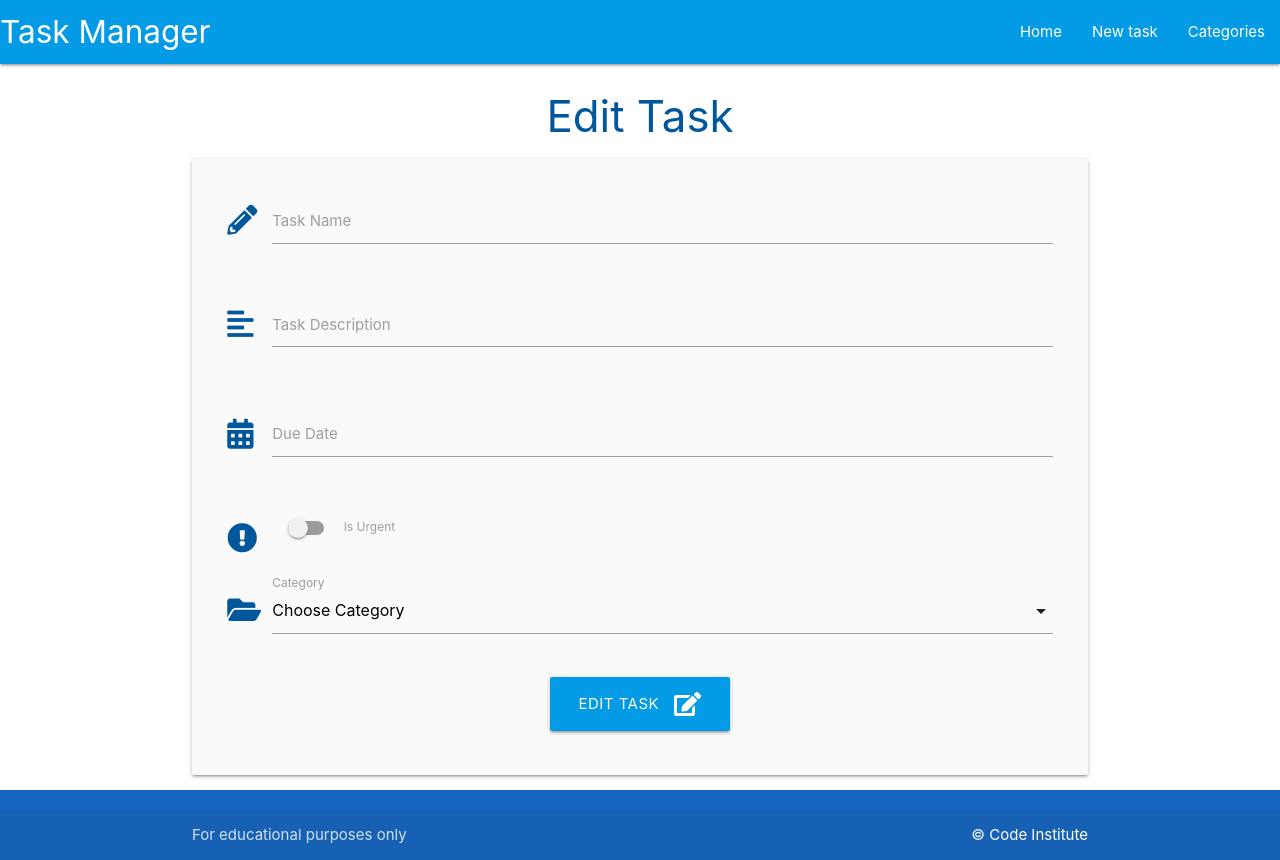
After one commit to joannawojtasz/database-walkthrough, a Flask app: template taskmanager/templates/edit_task.html in a window 1280 px wide. The commit adds this page. Run offline with Flask 2, Linux system fonts and the light colour scheme; the template is opened without the code that fills it, so the values that code supplies are empty.

Commit message:
add edit tasks

```diff
--- a/run.py
+++ b/run.py
@@ -1,9 +1,10 @@
 import os
 from taskmanager import app
+
 
 if __name__ == "__main__":
     app.run(
         host=os.environ.get("IP"),
-        port=os.environ.get("PORT"),
+        port=int(os.environ.get("PORT")),
         debug=os.environ.get("DEBUG")
     )
--- a/taskmanager/__init__.py
+++ b/taskmanager/__init__.py
@@ -2,7 +2,8 @@ import os
 from flask import Flask
 from flask_sqlalchemy import SQLAlchemy
 if os.path.exists("env.py"):
-    import env # noqa
+    import env  # noqa
+
 
 app = Flask(__name__)
 app.config["SECRET_KEY"] = os.environ.get("SECRET_KEY")
@@ -10,4 +11,4 @@ app.config["SQLALCHEMY_DATABASE_URI"] = os.environ.get("DB_URL")
 
 db = SQLAlchemy(app)
 
-from taskmanager import routes # noqas
+from taskmanager import routes  # noqa
--- a/taskmanager/static/js/script.js
+++ b/taskmanager/static/js/script.js
@@ -4,18 +4,17 @@ document.addEventListener("DOMContentLoaded", function() {
     M.Sidenav.init(sidenav);
 
     // datepicker initialization
-    let datepicker = document.querySelectorAll('.datepicker');
+    let datepicker = document.querySelectorAll(".datepicker");
     M.Datepicker.init(datepicker, {
         format: "dd mmmm, yyyy",
         i18n: {done: "Select"}
     });
 
     // select initialization
-    let selects = document.querySelectorAll('select');
+    let selects = document.querySelectorAll("select");
     M.FormSelect.init(selects);
 
-    // collapsibles initialization
-    let collapsibles = document.querySelectorAll('.collapsible');
+    // collapsible initializataion
+    let collapsibles = document.querySelectorAll(".collapsible");
     M.Collapsible.init(collapsibles);
-
 });
--- /dev/null
+++ b/taskmanager/templates/edit_task.html
@@ -0,0 +1,82 @@
+{% extends "base.html" %}
+{% block content %}
+
+<h3 class="light-blue-text text-darken-4 center-align">Edit Task</h3>
+
+<div class="row card-panel grey lighten-5">
+    <form class="col s12" method="POST" action="{{ url_for('edit_task', task_id=task.id) }}">
+        <!-- task name -->
+        <div class="row">
+            <div class="input-field col s12">
+                <i class="fas fa-pencil-alt prefix light-blue-text text-darken-4"></i>
+                <input id="task_name" name="task_name" value="{{ task.task_name }}" minlength="5" maxlength="50"
+                    type="text" class="validate" required>
+                <label for="task_name">Task Name</label>
+            </div>
+        </div>
+        <!-- task description -->
+        <div class="row">
+            <div class="input-field col s12">
+                <i class="fas fa-align-left prefix light-blue-text text-darken-4"></i>
+                <textarea id="task_description" name="task_description" minlength="5" maxlength="200" type="text"
+                    class="materialize-textarea validate" required>
+                    {{- task.task_description -}}
+                </textarea>
+                <label for="task_description">Task Description</label>
+            </div>
+        </div>
+        <!-- due date -->
+        <div class="row">
+            <div class="input-field col s12">
+                <i class="fas fa-calendar-alt prefix light-blue-text text-darken-4"></i>
+                <input id="due_date" name="due_date" type="text" value="{{ task.due_date.strftime('%d %B, %Y') }}"
+                    class="datepicker validate" required>
+                <label for="due_date">Due Date</label>
+            </div>
+        </div>
+        <!-- is urgent -->
+        <div class="row">
+            <div class="input-field col s12">
+                <div class="switch">
+                    <i class="fas fa-exclamation-circle prefix light-blue-text text-darken-4"></i>
+                    <label for="is_urgent">
+                        {% if task.is_urgent == True %}
+                            <input id="is_urgent" name="is_urgent" type="checkbox" checked>
+                        {% else %}
+                            <input id="is_urgent" name="is_urgent" type="checkbox">
+                        {% endif %}
+                        <span class="lever"></span>
+                        Is Urgent
+                    </label>
+                </div>
+            </div>
+        </div>
+        <!-- category id -->
+        <div class="row">
+            <div class="input-field col s12">
+                <i class="fas fa-folder-open prefix light-blue-text text-darken-4"></i>
+                <select id="category_id" name="category_id" class="validate" required>
+                    <option value="" disabled>Choose Category</option>
+                    {% for category in categories %}
+                        {% if category == task.category %}
+                            <option value="{{ category.id }}" selected>{{ category.category_name }}</option>
+                        {% else %}
+                            <option value="{{ category.id }}">{{ category.category_name }}</option>
+                        {% endif %}
+                    {% endfor %}
+                </select>
+                <label for="category_id">Category</label>
+            </div>
+        </div>
+        <!-- submit button -->
+        <div class="row">
+            <div class="col s12 center-align">
+                <button type="submit" class="btn-large light-blue darken-1">
+                    Edit Task <i class="fas fa-edit right"></i>
+                </button>
+            </div>
+        </div>
+    </form>
+</div>
+
+{% endblock %}
```
Also changed, not shown: taskmanager/models.py (+12 -8 lines), taskmanager/routes.py (+12 -19 lines), taskmanager/templates/tasks.html (+3 -9 lines).
